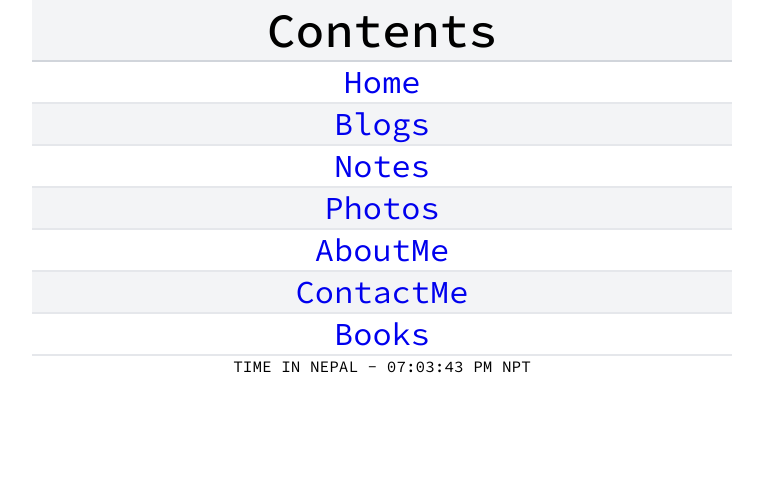
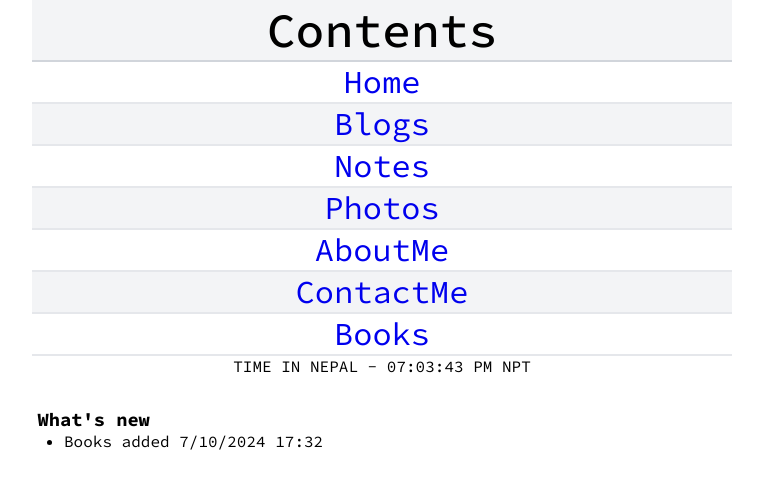
Before and after one commit to ronish-maharjan/website, a plain HTML site: page index.html in a window 1280 px wide. Shown: the whole page, without its empty margins (258-1021 px from the left). Drawn offline with Linux system fonts and the light colour scheme.

Commit message:
update section added

```diff
--- a/index.html
+++ b/index.html
@@ -14,6 +14,7 @@
   <link rel="stylesheet" href="./styles/content.css" />
   <link rel="stylesheet" href="./styles/style.css" />
   <link rel="stylesheet" href="./styles/time.css" />
+  <link rel="stylesheet" href="./styles/update.css">
   <title>RonishMaharjan</title>
 </head>
 
@@ -30,6 +31,14 @@
       <a href="./src/Books.html" class="content__link">Books</a>
     </div>
     <div class="time" id="nepalTime">Loading time...</div>
+    <div class="update">
+      <h3>What's new</h3>
+      <ul>
+        <li>
+          <p>Books added 7/10/2024 17:32</p>
+        </li>
+      </ul>
+    </div>
   </div>
 </body>
 <script src="./scripts/time.js"></script>
--- a/styles/style.css
+++ b/styles/style.css
@@ -12,6 +12,7 @@ img, svg{
     display: inline-block;
     max-width: 100%;
 }
+
 
 
 :root{
--- a/styles/time.css
+++ b/styles/time.css
@@ -1,4 +1,5 @@
 .time{
+    margin-bottom: 2em;
     text-align: center;
     font-family:'source code pro', monospace;
 }
--- /dev/null
+++ b/styles/update.css
@@ -0,0 +1,6 @@
+.update h3{
+    padding-left: 0.3em;
+}
+.update ul{
+    padding-left: 2em;
+}
```
